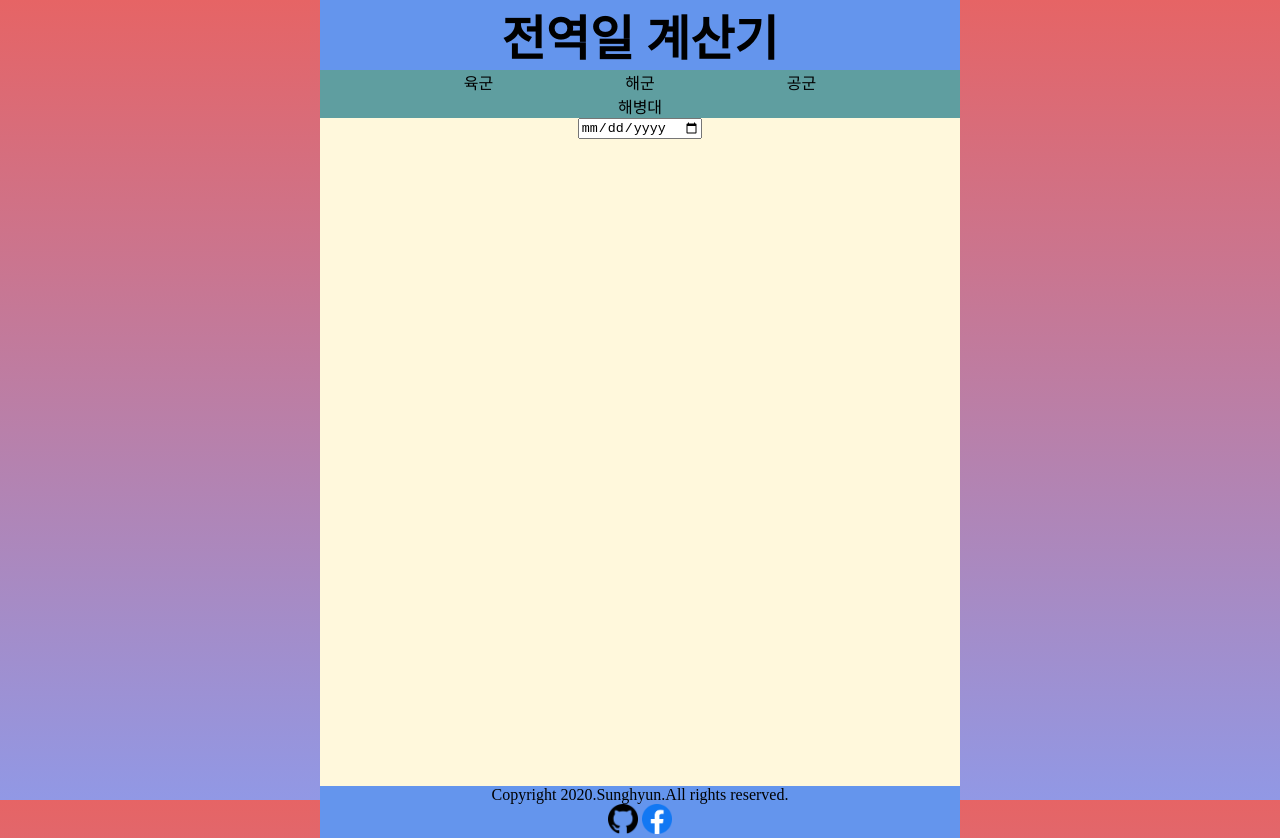
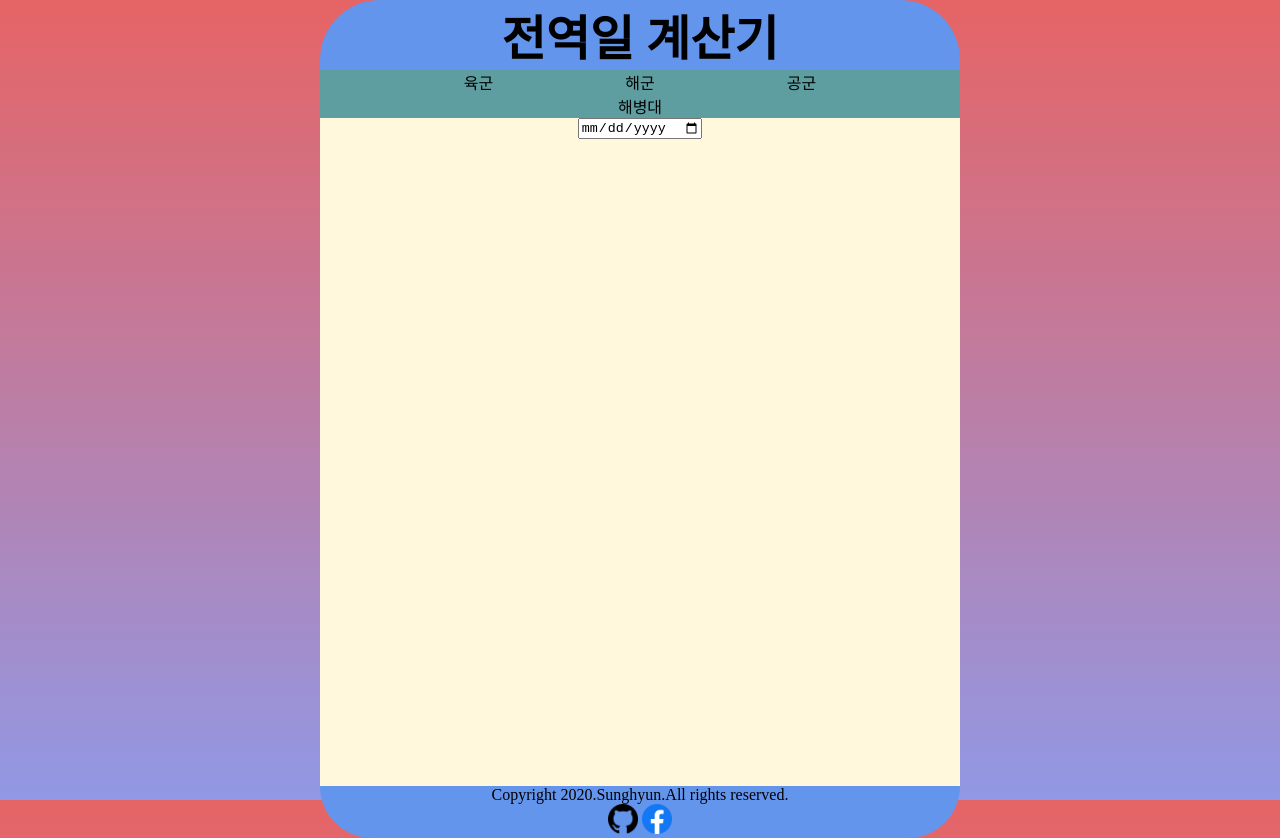
Before and after one commit to anseonghyeon/goon-date, a plain HTML site: page index.html in a window 1280 px wide. Drawn offline with Linux system fonts and the light colour scheme.

Commit message:
Append favicon.png

```diff
--- a/index.html
+++ b/index.html
@@ -4,6 +4,8 @@
         <meta charset="utf-8">
         <title>GoonDate | 전역일계산기</title>
         <link rel="stylesheet" href="./style.css">
+        <link rel="shortcut icon" href="./icon/favicon.png" type="image/x-icon">
+        <meta name="viewport" content="width=device-width, initial-scale=1.0">
     </head>
     <body>
         <header>
--- a/style.css
+++ b/style.css
@@ -11,6 +11,8 @@ body {
 header {
     text-align: center;
     background-color: cornflowerblue;
+    border-top-left-radius: 60px;
+    border-top-right-radius: 60px;
 }
 
 .headline {
@@ -43,6 +45,8 @@ section {
 
 footer {
     background-color: cornflowerblue;
+    border-bottom-left-radius: 60px;
+    border-bottom-right-radius: 60px;
 }
 
 footer {
```
Also changed, not shown: icon/favicon.png (added).
